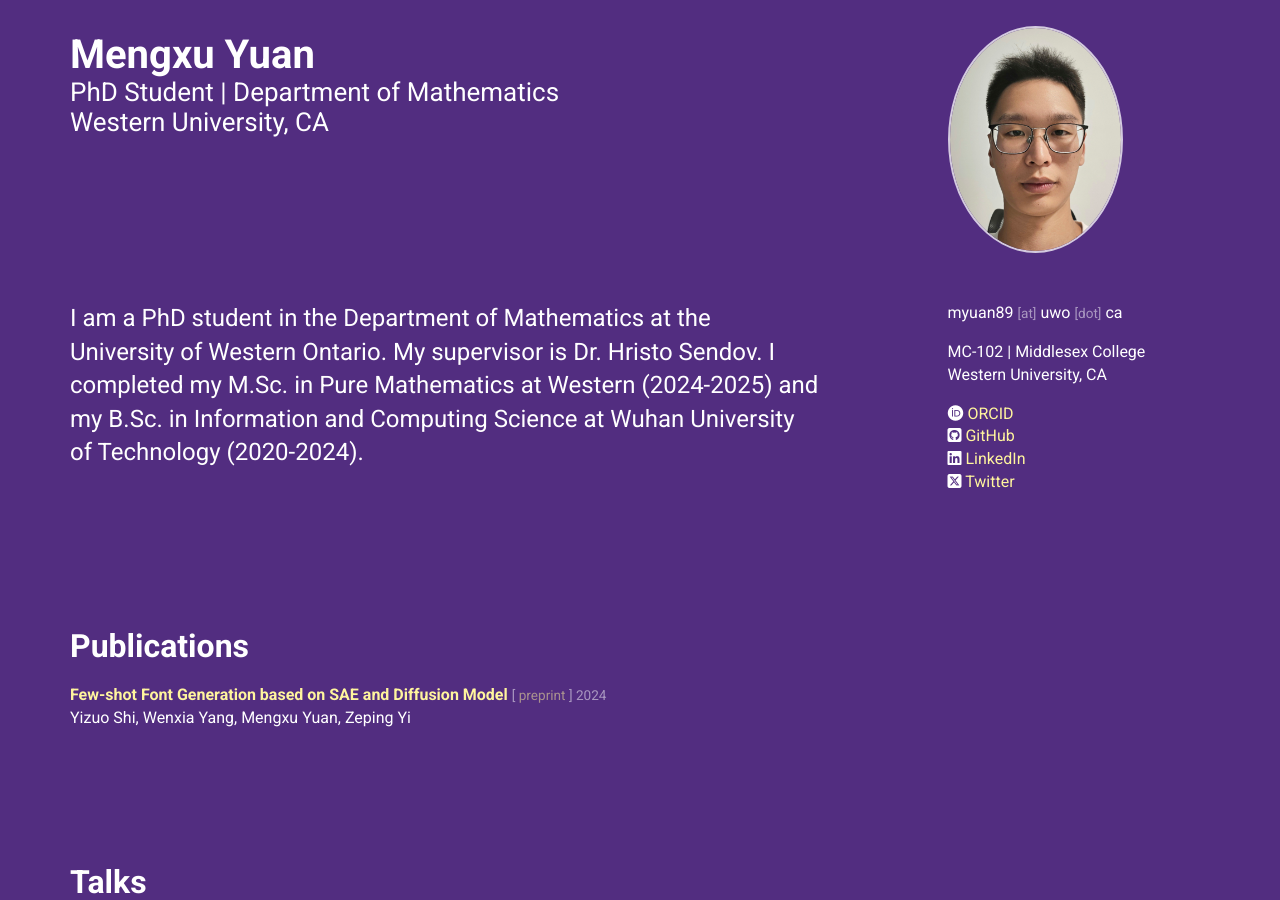
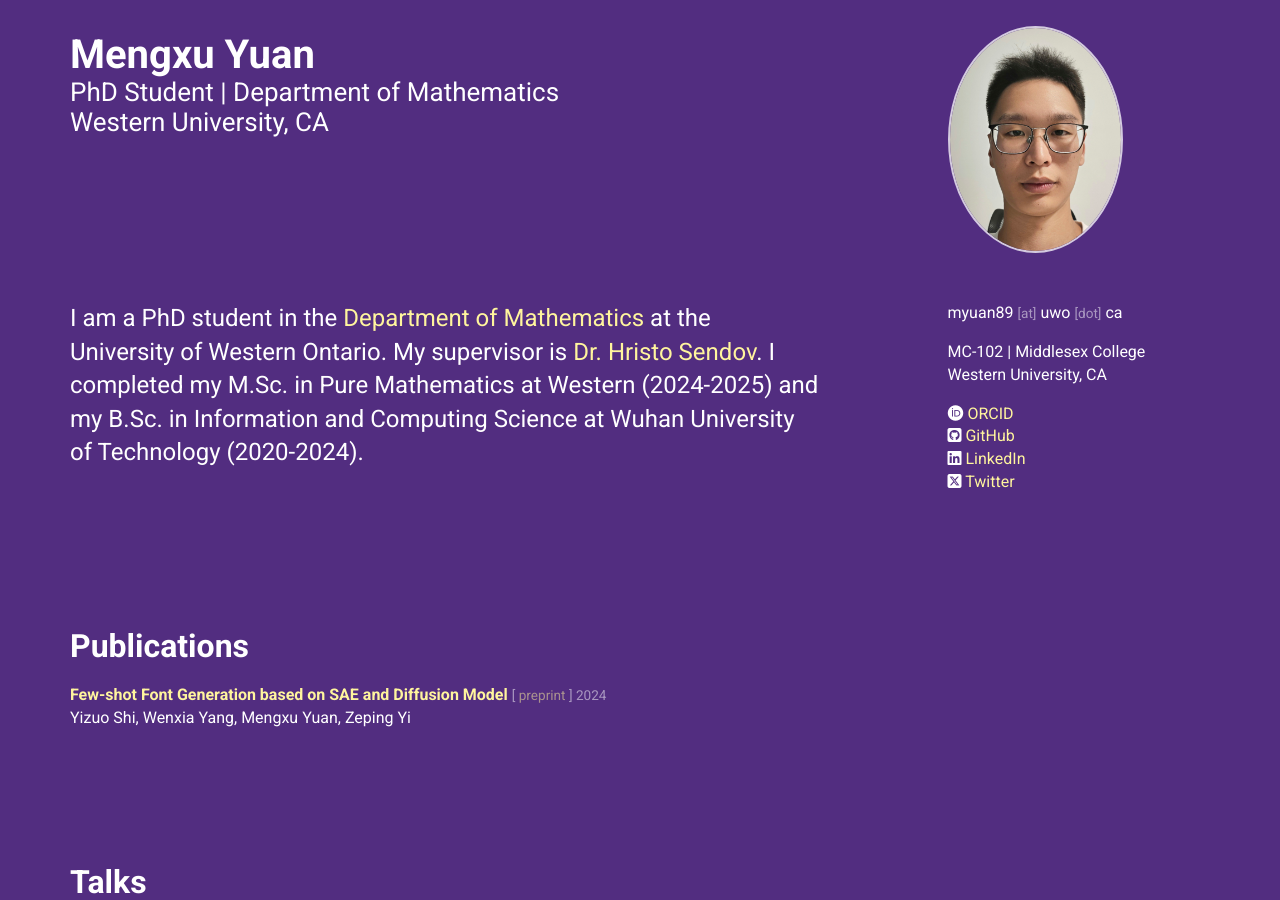
Before and after one commit to Mengxu3/mengxu3.github.io, a Jekyll site: the page built from index.html, in a window 1280 px wide and 900 px high. Built offline with Jekyll 4.4.1, drawn with Linux system fonts in a browser that asks for light colours; nearby versions of some CDN libraries; part of the change alters nothing that is shown.

```diff
--- a/_data/personal.yml
+++ b/_data/personal.yml
@@ -1,43 +1,29 @@
 name: Mengxu Yuan
-
-label: PhD Student |  Department of Mathematics
-
+label: PhD Student | Department of Mathematics
 picture: /assets/profile-picture.jpg
-
 email: myuan89@uwo.ca
-
 phone:
-
 department: MC-102 | Middlesex College
-
 institution: Western University, CA
-
 mailing_address: >
 
-
 profiles:
-  -
-    network: ORCID
+  - network: ORCID
     username:
     url:
-  -
-    network: GitHub
+  - network: GitHub
     username:
     url:
-  -
-    network: LinkedIn
+  - network: LinkedIn
     username:
     url:
-  -
-    network: Twitter
+  - network: Twitter
     username:
     url:
-  -
-
 
 intro:
   title: Hello!
   body: >
-    I am a PhD student in the Department of Mathematics at the University of Western Ontario.
-    My supervisor is Dr. Hristo Sendov.
+    I am a PhD student in the [Department of Mathematics](https://www.math.uwo.ca/) at the University of Western Ontario.
+    My supervisor is [Dr. Hristo Sendov](https://www.uwo.ca/stats/people/bios/hristo-sendov.html).
     I completed my M.Sc. in Pure Mathematics at Western (2024-2025) and my B.Sc. in Information and Computing Science at Wuhan University of Technology (2020-2024).
```
